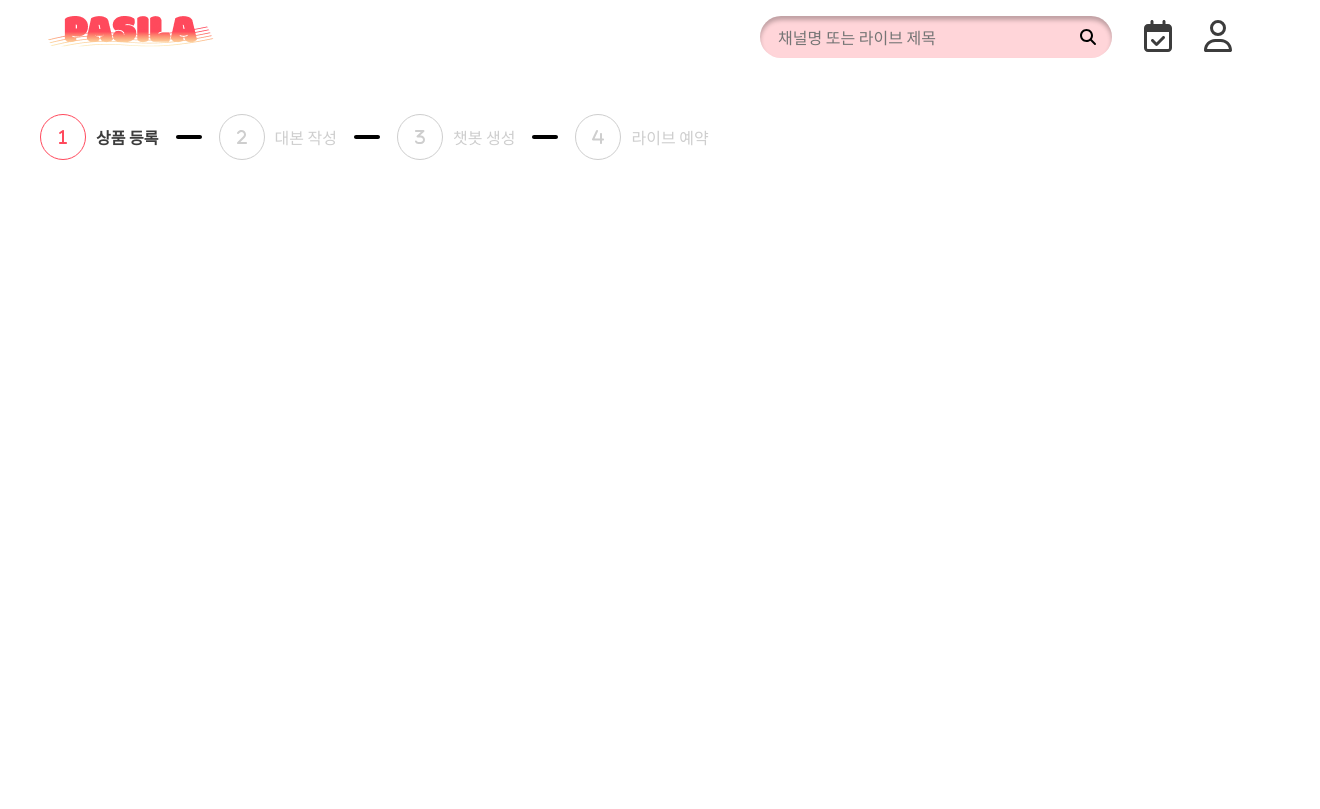
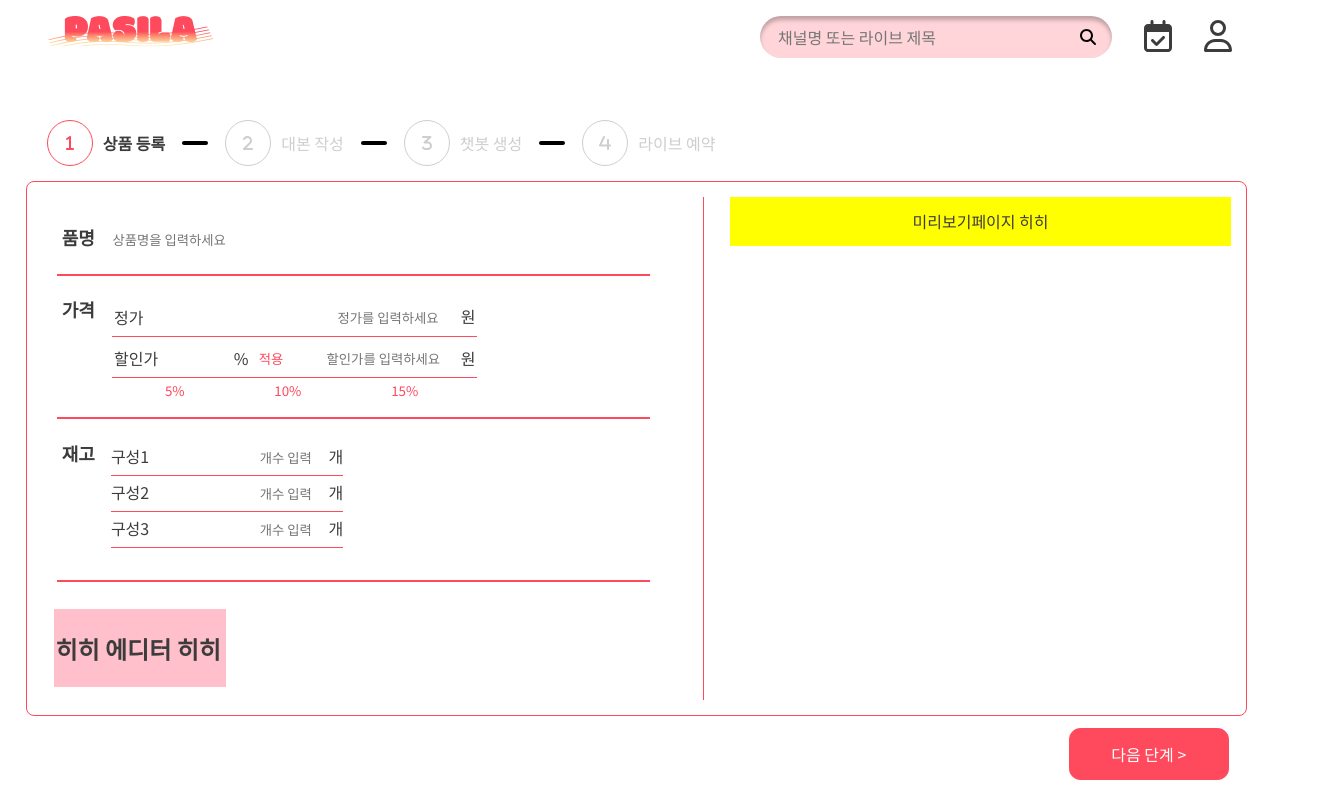
Before and after one commit to youkyoungJung/Pasila, a Vue app in the folder frontend/: page /ready/regist in a window 1280 px wide. Shown: the whole page, 1320 px wide, since content can reach past the window. Built offline with nearby package versions, Linux system fonts and the light colour scheme.

Commit message:
feat: [#S10P12A402-36] 상품 등록 페이지 일부 구현,  대본작성 페이지 만들기 및 연결

```diff
--- /dev/null
+++ b/frontend/src/components/ready/NextButton.vue
@@ -0,0 +1,28 @@
+<script setup>
+import { ref, defineProps } from 'vue'
+import router from '@/router'
+
+const props = defineProps({
+  data: String
+})
+
+const goNext = () => {
+  console.log(props.product)
+  router.push(`/ready/${props.data}`)
+}
+</script>
+<template>
+  <div>
+    <button @click="goNext" class="next-btn">다음 단계 ></button>
+  </div>
+</template>
+
+<style lang="scss" scoped>
+.next-btn {
+  @include font-factory($fs-1, null);
+  @include box(10rem, null, $main, 0.7rem, 0.5rem, 0.8rem);
+  border: 1px solid $main;
+  color: white;
+  cursor: pointer;
+}
+</style>
--- /dev/null
+++ b/frontend/src/components/ready/ProductInput.vue
@@ -0,0 +1,209 @@
+<script setup>
+import { ref } from 'vue'
+const product = ref({
+  name: '',
+  regularPrice: null,
+  discountPercent: null,
+  discountPrice: null,
+  stock: {
+    option1: null,
+    option2: null,
+    option3: null
+  },
+  explain: ''
+})
+
+const discount = (per) => {
+  product.value.discountPercent = per
+  product.value.discountPrice = Math.round(((100 - per) / 100) * product.value.regularPrice)
+}
+</script>
+
+<template>
+  <div class="container">
+    <div class="product-input">
+      <div class="product-name">
+        <label for="name">품명</label>
+        <input
+          type="text"
+          id="name"
+          class="product-name-input"
+          placeholder="상품명을 입력하세요"
+          v-model="product.name"
+        />
+      </div>
+      <div class="product-price">
+        <div>
+          <label for="price">가격</label>
+        </div>
+        <div id="price">
+          <div class="price">
+            <label for="regularPrice">정가</label>
+            <div>
+              <input
+                type="number"
+                id="regularPrice"
+                placeholder="정가를 입력하세요"
+                v-model="product.regularPrice"
+                class="product-price-input"
+              />
+              <span>원</span>
+            </div>
+          </div>
+
+          <div class="price">
+            <label for="discountPrice">할인가</label>
+            <input type="number" class="product-percent-input" v-model="product.discountPercent" />%
+            <button @click="discount(product.discountPercent)" class="price-btn">적용</button>
+            <input
+              type="number"
+              id="discountPrice"
+              placeholder="할인가를 입력하세요"
+              v-model="product.discountPrice"
+              class="product-price-input"
+            />원
+          </div>
+          <div class="discount-btn">
+            <button @click="discount(5)" class="price-btn">5%</button>
+            <button @click="discount(10)" class="price-btn">10%</button>
+            <button @click="discount(15)" class="price-btn">15%</button>
+          </div>
+        </div>
+      </div>
+      <div class="product-stock">
+        <label for="stock">재고</label>
+        <div id="stock" class="stocks">
+          <div class="stock-option">
+            <label for="option1">구성1</label>
+            <input
+              type="number"
+              id="option1"
+              placeholder="개수 입력"
+              class="product-price-input"
+            />개
+          </div>
+          <div class="stock-option">
+            <label for="option2">구성2</label>
+            <input
+              type="number"
+              id="option2"
+              placeholder="개수 입력"
+              class="product-price-input"
+            />개
+          </div>
+          <div class="stock-option">
+            <label for="option3">구성3</label>
+            <input
+              type="number"
+              id="option3"
+              placeholder="개수 입력"
+              class="product-price-input"
+            />개
+          </div>
+        </div>
+      </div>
+    </div>
+    <div class="editor">
+      <div class="editor-body">
+        <h2>히히 에디터 히히</h2>
+      </div>
+    </div>
+  </div>
+</template>
+
+<style lang="scss" scoped>
+.container {
+  @include box(100%, 100%, none, 0, 0.8rem, 0.8rem);
+  @include flex-box($align: flex-start, $direction: column);
+  @include font-factory($fs-1, null);
+  border-right: 1px solid $main;
+  .product-input {
+    @include box(95%, 95%, none, 0, 0.3rem, 0.1rem);
+
+    label {
+      margin-right: 1rem;
+      font-size: $fs-2;
+      font-weight: bold;
+    }
+    .product-name {
+      @include box(95%, 100%, none, 0, 0.1rem, 0.3rem);
+      @include flex-box($justify: flex-start);
+      margin-bottom: 1rem;
+      padding-bottom: 1rem;
+      border-bottom: 2px solid $main;
+      .product-name-input {
+        @include box(40%, 2rem, none, 0, 0, 0.1rem);
+        border: none;
+
+        margin-top: 5px;
+      }
+    }
+
+    .product-price {
+      @include box(95%, 100%, none, 0, 0.1rem, 0.3rem);
+      @include flex-box(flex-start, flex-start);
+      margin-bottom: 1rem;
+      padding-bottom: 1rem;
+      border-bottom: 2px solid $main;
+      .price {
+        @include box(100%, null, none, 0, 0.1rem, 0.1rem);
+        @include flex-box(center, space-between);
+        border-bottom: 1px solid $main;
+        label {
+          font-size: $fs-1;
+          font-weight: normal;
+        }
+
+        margin-right: 1rem;
+        span {
+          margin-left: 0.35rem;
+        }
+
+        .product-percent-input {
+          @include box(3rem, 2rem, none, 0, 0, 0.1rem);
+          border: none;
+          text-align: right;
+        }
+      }
+    }
+    .discount-btn {
+      display: flex;
+      justify-content: space-between;
+      padding: 0 3rem;
+    }
+    .price-btn {
+      border: none;
+      background-color: white;
+      border-radius: 0.2rem;
+      color: $main;
+      cursor: pointer;
+    }
+
+    .product-price-input {
+      @include box(10rem, 2rem, none, 0, 0, 0.1rem);
+      border: none;
+      text-align: right;
+    }
+    .product-stock {
+      @include box(95%, 100%, none, 0, 0.1rem, 0.3rem);
+      @include flex-box(flex-start, flex-start);
+      margin-bottom: 1rem;
+      padding-bottom: 2rem;
+      border-bottom: 2px solid $main;
+      .stocks {
+        label {
+          font-size: $fs-1;
+          font-weight: normal;
+        }
+        .stock-option {
+          border-bottom: 1px solid $main;
+        }
+      }
+    }
+  }
+
+  .editor-body {
+    @include box(95%, 95%, pink, 0, 0.3rem, 0.1rem);
+  }
+}
+</style>
--- a/frontend/src/components/ready/Step.vue
+++ b/frontend/src/components/ready/Step.vue
@@ -15,7 +15,6 @@ const props = defineProps({
     default: 'default type'
   }
 })
-console.log(props)
 </script>
 
 <template>
@@ -26,9 +25,7 @@ console.log(props)
         :class="[props.data == 'register' ? 'icon-number' : 'no-icon-number']"
       />
     </div>
-    <span :class="[props.data == 'register' ? 'step-text' : 'no-step-text']">{{
-      props.names
-    }}</span>
+    <span :class="[props.data == 'register' ? 'step-text' : 'no-step-text']">상품 등록</span>
     <font-awesome-icon icon="fa-solid fa-minus" class="icon-dash" size="2x" />
   </div>
   <div class="steps">
@@ -66,8 +63,7 @@ console.log(props)
 .step-container {
   @include flex-box($justify: flex-start);
   @include box(100%, null, null, 0, 2px, 5px);
-  margin-left: 30px;
-  margin-top: 30px;
+
   .steps {
     @include flex-box();
   }
--- a/frontend/src/components/ready/Steps.vue
+++ b/frontend/src/components/ready/Steps.vue
@@ -19,7 +19,7 @@ const stepName = ['상품 등록', '대본 작성', '챗봇 생성', '라이브
 .step-container {
   @include flex-box($justify: flex-start);
   @include box(100%, null, null, 0, 2px, 5px);
-  margin-left: 30px;
-  margin-top: 30px;
+  margin-left: 1rem;
+  margin-top: 1rem;
 }
 </style>
--- a/frontend/src/router/index.js
+++ b/frontend/src/router/index.js
@@ -7,7 +7,7 @@ import FindPwSendView from '@/views/FindPwSendView.vue'
 import LiveView from '@/views/LiveView.vue'
 import ScheduleView from '@/views/ScheduleView.vue'
 import ReadyRegistView from '@/views/ReadyRegistView.vue'
-
+import ReadyScriptView from '@/views/ReadyScriptView.vue'
 const router = createRouter({
   history: createWebHistory(import.meta.env.BASE_URL),
   routes: [
@@ -50,6 +50,11 @@ const router = createRouter({
       path: '/ready/regist',
       name: 'readyregist',
       component: ReadyRegistView
+    },
+    {
+      path: '/ready/script',
+      name: 'readyscript',
+      component: ReadyScriptView
     }
   ]
 })
--- a/frontend/src/views/ReadyRegistView.vue
+++ b/frontend/src/views/ReadyRegistView.vue
@@ -1,14 +1,49 @@
 <script setup>
 import steps from '@/components/ready/Steps.vue'
+import ProductInput from '@/components/ready/ProductInput.vue'
+import NextButton from '@/components/ready/NextButton.vue'
+
 import { ref } from 'vue'
 
 const step = ref('register')
+const nextStep = ref('script')
+
+// const sendProduct = () => {
+//   //상품 정보 보내기
+// }
 </script>
 
 <template>
-  <div>
+  <div class="container">
     <steps :data="step" />
+    <div class="body">
+      <product-input />
+      <div class="preview">미리보기페이지 히히</div>
+    </div>
+    <div class="next-btn">
+      <next-button :data="nextStep" @click="sendProduct" />
+    </div>
   </div>
 </template>
 
-<style lang="scss" scoped></style>
+<style lang="scss" scoped>
+.container {
+  @include box(95%, 100%, none, 0, 0.8rem, 0.5rem);
+  .body {
+    @include box(100%, 80%, none, 0, 0.3rem, 0.1rem);
+    @include flex-box($align: flex-start, $justify: space-evenly);
+    border: 1px solid $main;
+    border-radius: 0.5rem;
+
+    .preview {
+      @include box(70%, 100%, yellow, 0, 0.8rem, 0.8rem);
+      @include flex-box($align: flex-start);
+      @include font-factory($fs-1, null);
+    }
+  }
+  .next-btn {
+    display: flex;
+    justify-content: flex-end;
+  }
+}
+</style>
--- /dev/null
+++ b/frontend/src/views/ReadyScriptView.vue
@@ -0,0 +1,27 @@
+<script setup>
+import steps from '@/components/ready/Steps.vue'
+import NextButton from '@/components/ready/NextButton.vue'
+
+import { ref } from 'vue'
+
+const step = ref('script')
+const nextStep = ref('chatbot')
+
+// const sendProduct = () => {
+//   //상품 정보 보내기
+// }
+</script>
+
+<template>
+  <div class="container">
+    <steps :data="step" />
+
+    <next-button :data="nextStep" />
+  </div>
+</template>
+
+<style lang="scss" scoped>
+.container {
+  @include box(95%, 100%, null, 0, 0.8rem, 0.5rem);
+}
+</style>
```
